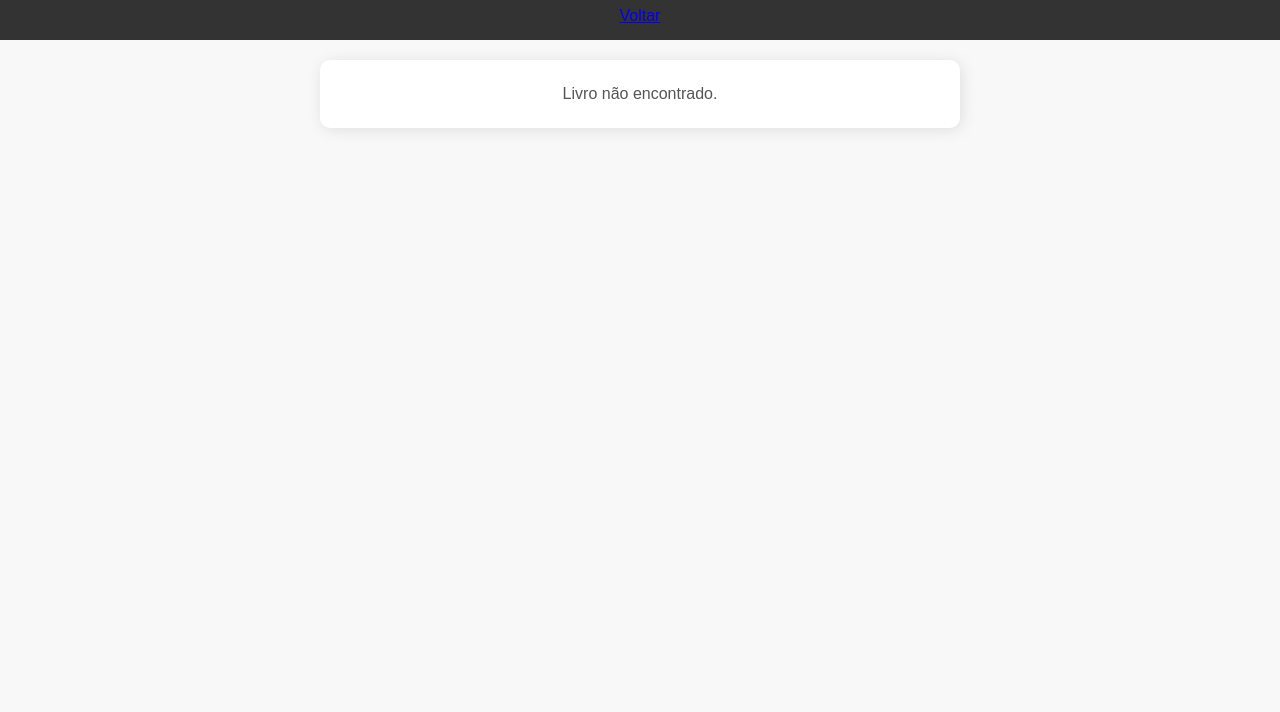
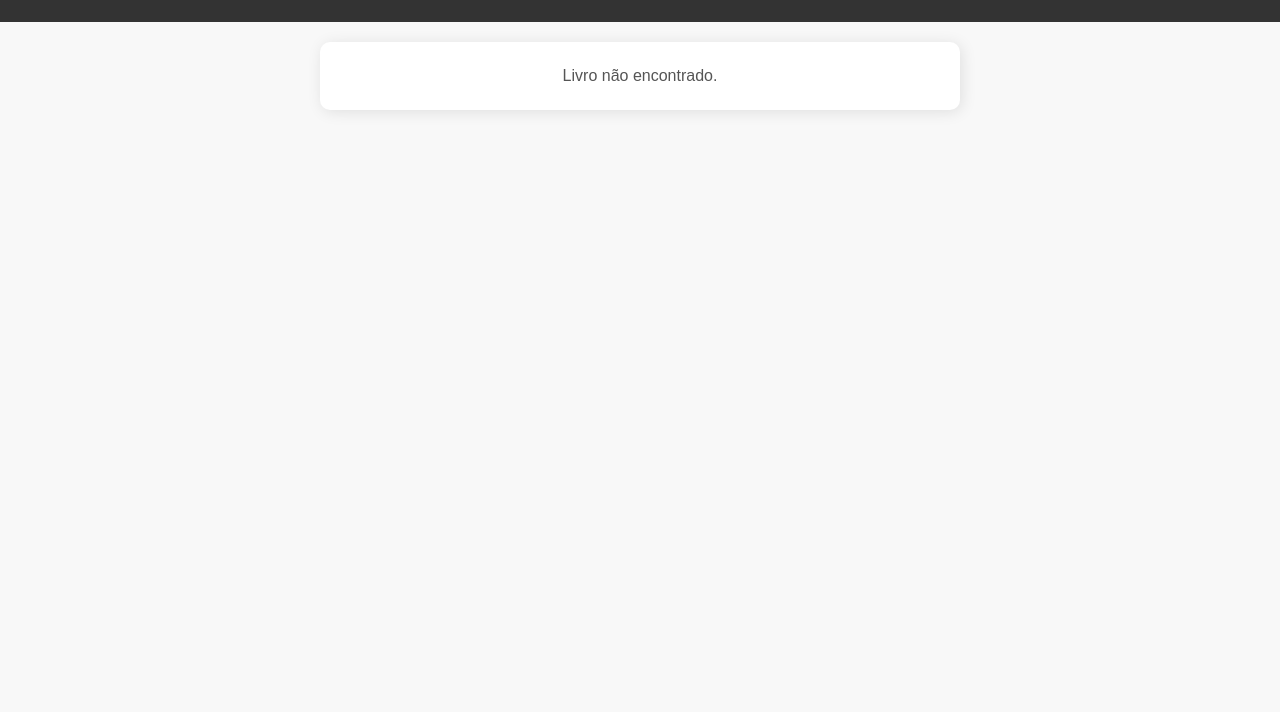
Before and after one commit to AmandapasBB/C-digo-5, a plain HTML site: page detalhes/detalhes.html in a window 1280 px wide. Shown: the part 88-800 px from the top of the page. Drawn offline with Linux system fonts and the light colour scheme.

Commit message:
Update detalhes.html

```diff
--- a/detalhes/detalhes.html
+++ b/detalhes/detalhes.html
@@ -9,7 +9,6 @@
   <body>
     <header>
       <h1>Detalhes do Livro</h1>
-      <a href="../Home/index.html">Voltar</a>
     </header>
     <main>
       <div class="details-container" id="book-details">
```
